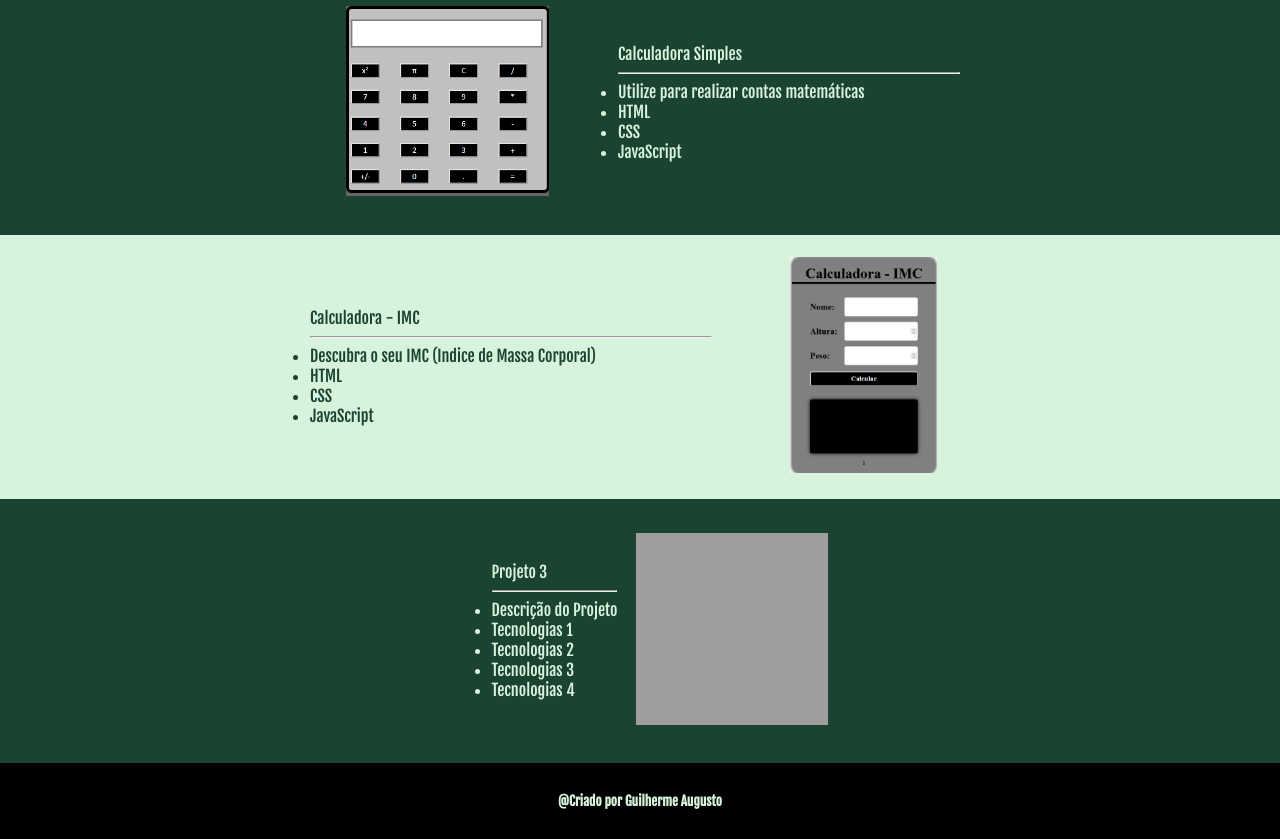
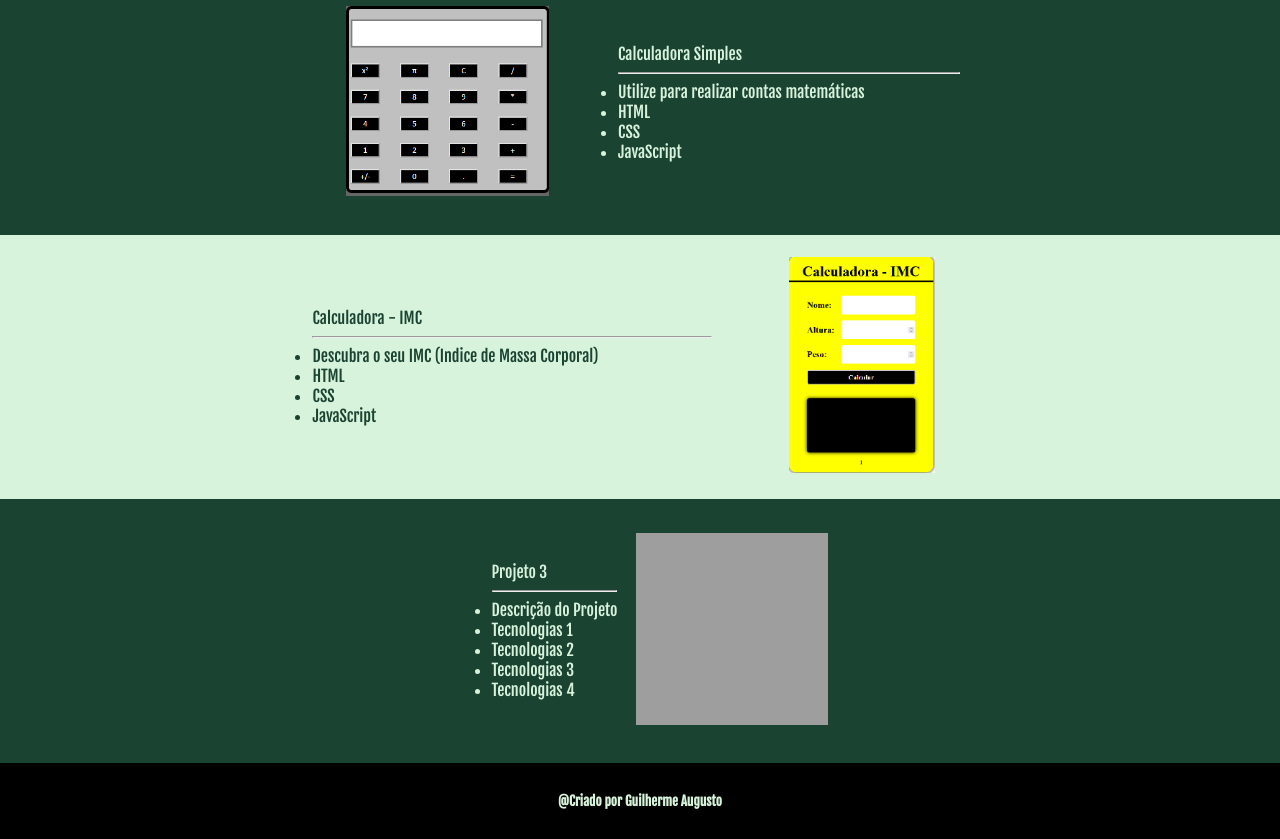
Before and after one commit to Guilhesouza/Portf-lio, a plain HTML site: page index.html in a window 1280 px wide. Shown: the part 879-1718 px from the top of the page. Drawn offline with Linux system fonts and the light colour scheme; grey boxes are pictures that could not be loaded.

Commit message:
alterado a foto

```diff
--- a/index.html
+++ b/index.html
@@ -57,7 +57,7 @@
                     </ul>
                 </td>
                 <td>
-                   <a href="../Projeto IMC/IMC/Index.html" target="_blank"><img src="Foto Calculadora IMC.PNG" width="50%"></a>
+                   <a href="../Projeto IMC/IMC/Index.html" target="_blank"><img src="Calculadora IMC.PNG" width="50%"></a>
                 </td>
             </tr>
         </table>
```
Also changed, not shown: Calculadora IMC.PNG (added), Foto Calculadora IMC.PNG (deleted).
